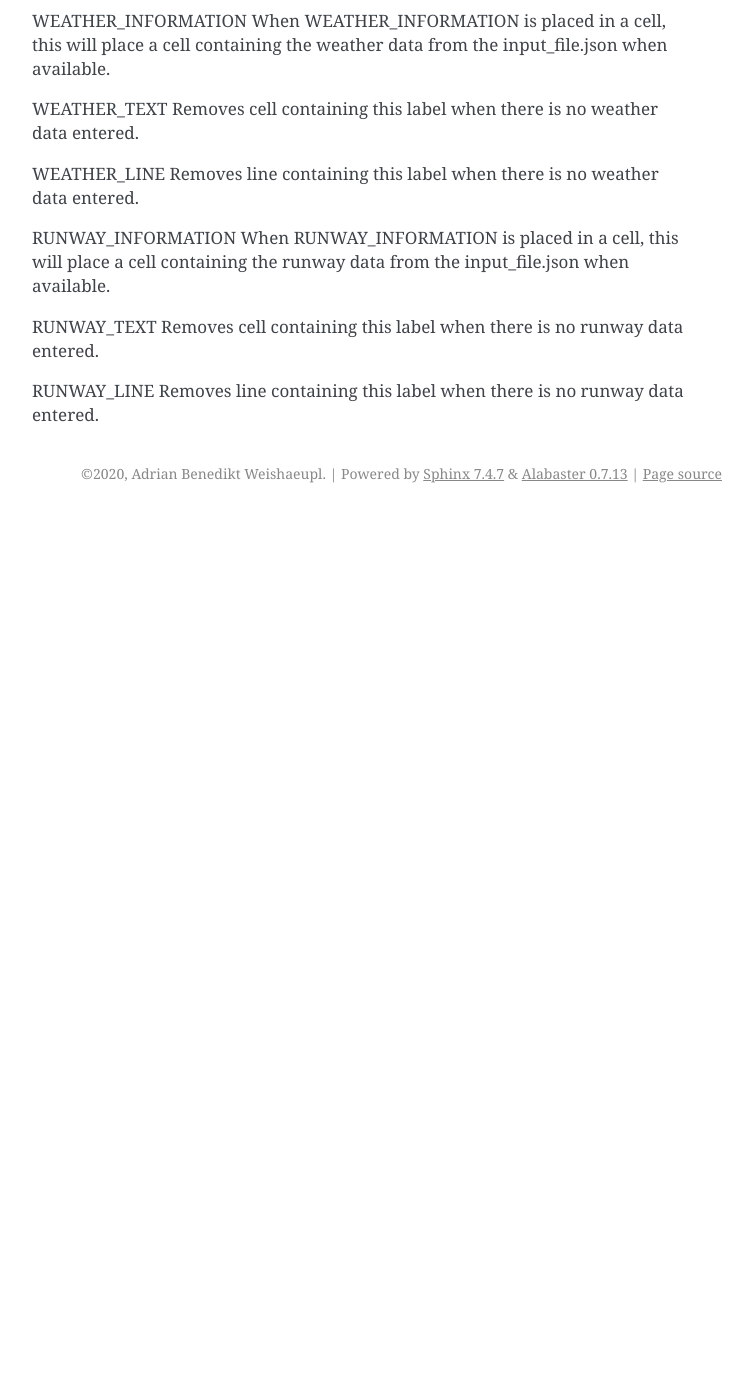
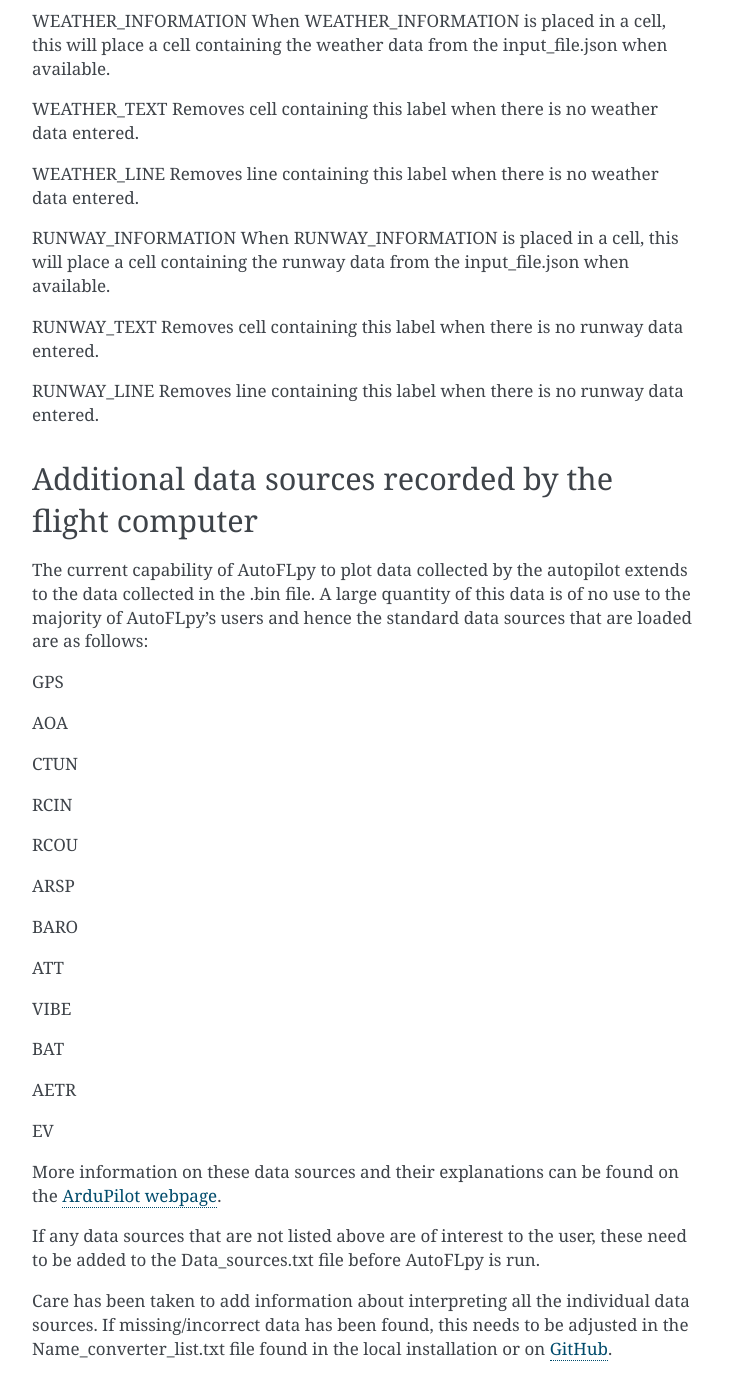
Before and after one commit to AdrianWeishaeupl/AutoFLpy, a Sphinx documentation site: the page built from docs/usage.rst, in a window 1280 px wide and 1400 px high, scrolled down 6472 px. Shown: the whole window, without its empty margins (388-1141 px from the left). Built offline with Sphinx 7.4.7, drawn with Linux system fonts in a browser that asks for light colours; pages that are not in the unit, such as notebooks, are missing from menus; before the commit the page ends 6985 px from its top, so only the background shows below that; some of the changed text lies outside the part shown.

Commit message:
Additional data sources documentation added

```diff
--- a/docs/usage.rst
+++ b/docs/usage.rst
@@ -242,3 +242,39 @@ RUNWAY_INFORMATION		When RUNWAY_INFORMATION is placed in a cell, this will place
 RUNWAY_TEXT				Removes cell containing this label when there is no runway data entered.
 
 RUNWAY_LINE				Removes line containing this label when there is no runway data entered.
+
+
+Additional data sources recorded by the flight computer
+=======================================================
+
+The current capability of AutoFLpy to plot data collected by the autopilot extends to the data collected in the .bin file. A large quantity of this data is of no use to the majority of AutoFLpy's users and hence the standard data sources that are loaded are as follows:
+
+GPS
+
+AOA
+
+CTUN
+
+RCIN
+
+RCOU
+
+ARSP
+
+BARO
+
+ATT
+
+VIBE
+
+BAT
+
+AETR
+
+EV
+
+More information on these data sources and their explanations can be found on the `ArduPilot webpage  <https://ardupilot.org/plane/docs/logmessages.html>`_.
+
+If any data sources that are not listed above are of interest to the user, these need to be added to the Data_sources.txt file before AutoFLpy is run.
+
+Care has been taken to add information about interpreting all the individual data sources. If missing/incorrect data has been found, this needs to be adjusted in the Name_converter_list.txt file found in the local installation or on `GitHub <https://github.com/AdrianWeishaeupl/AutoFLpy/blob/master/autoflpy/data/Name_converter_list.txt>`_.
```
